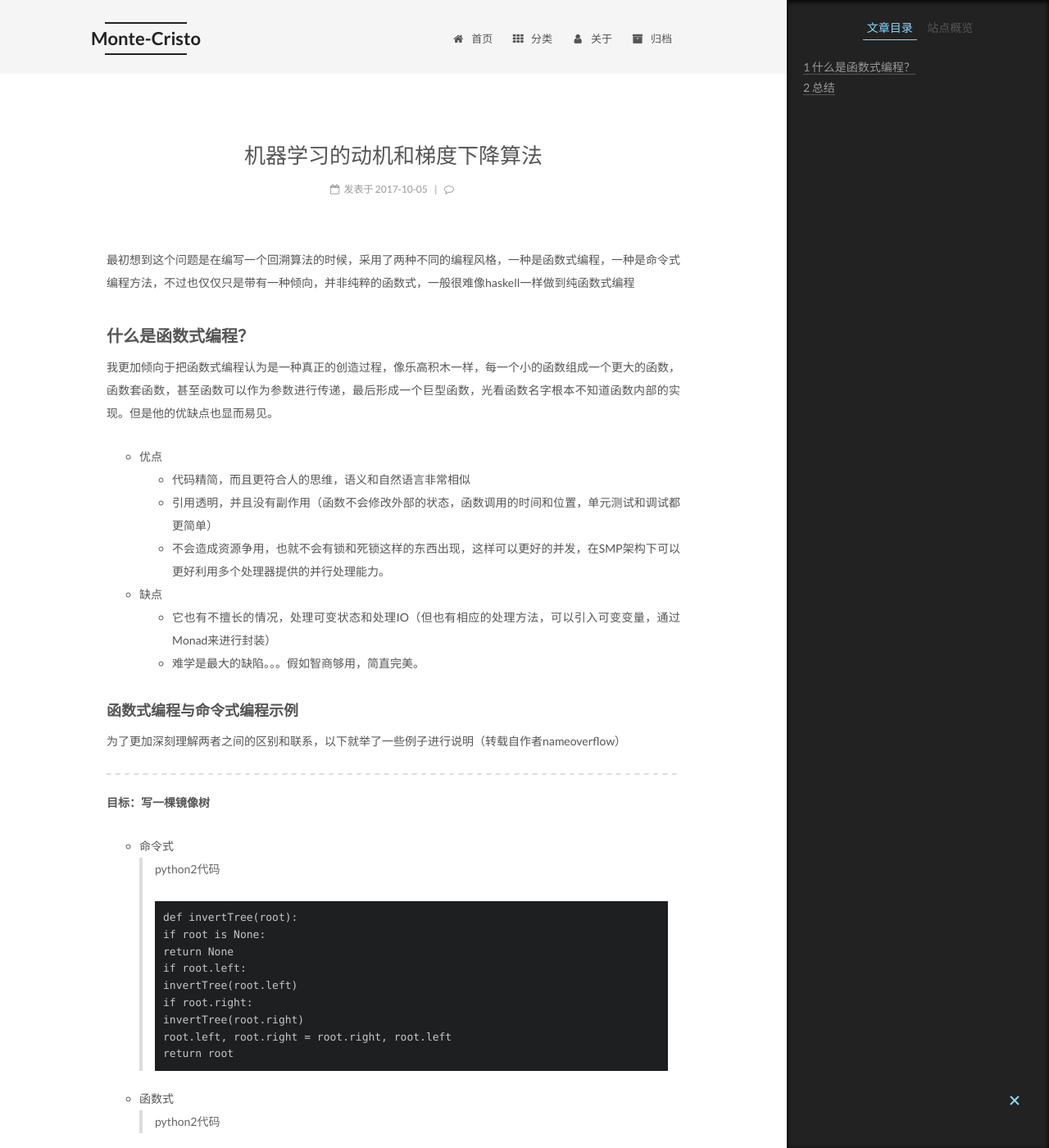
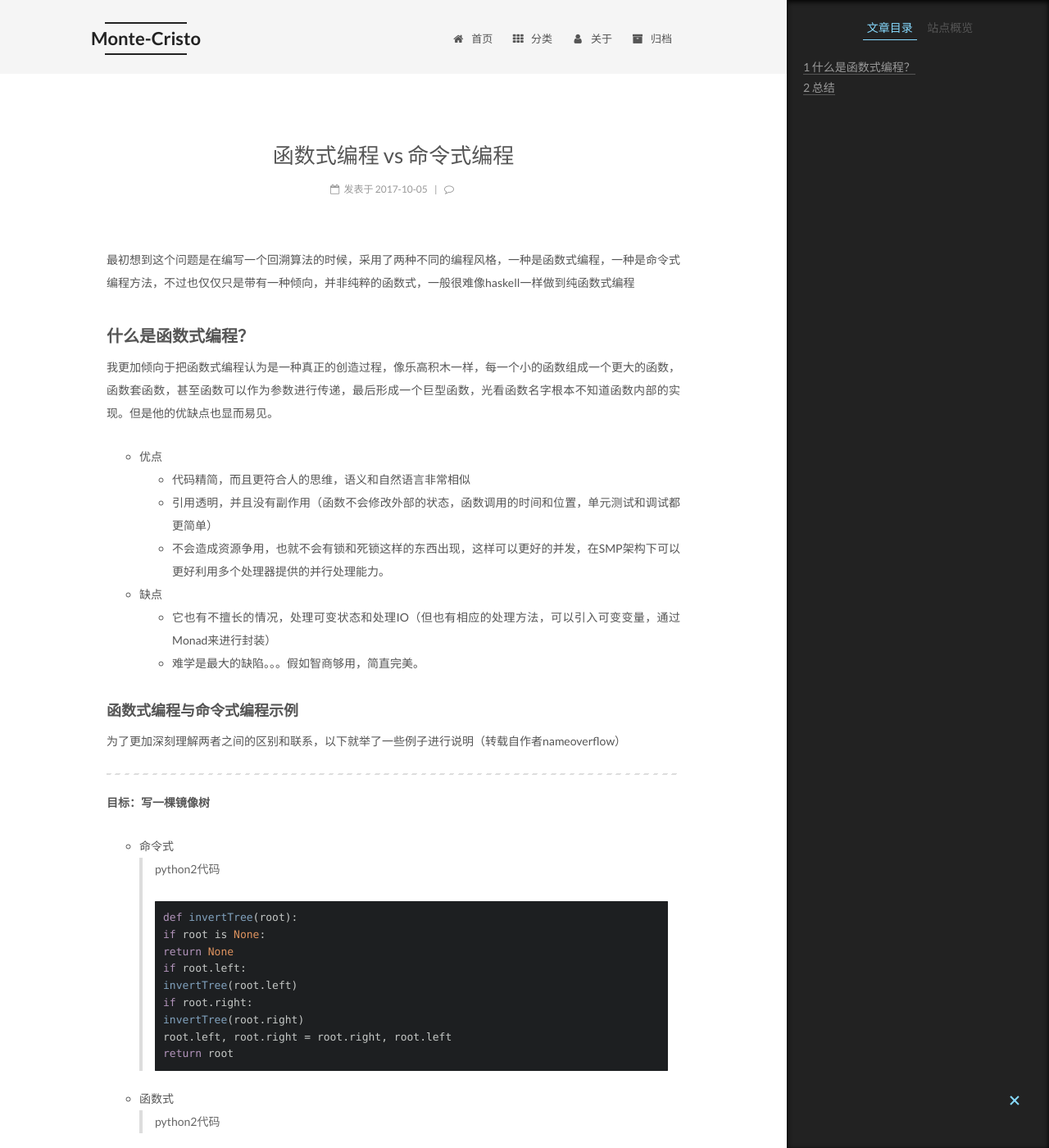
Before and after one commit to MarkKobs/Monte-Cristo, a Jekyll site: the page built from _posts/2017-10-13-函数式编程 vs 命令式编程.md, in a window 1280 px wide and 1400 px high. Shown: the whole window at 82% size. Built offline with Jekyll 4.4.1, drawn with Linux system fonts in a browser that asks for light colours; some web fonts are replaced; comment, search, counter and statistics services are not loaded; some of the changed text lies outside the part shown.

Commit message:
函数式编程vs命令式编程

````diff
--- a/_config.yml
+++ b/_config.yml
@@ -198,7 +198,7 @@ font:
   # Font settings for <code> and code blocks.
   codes:
     external: true
-    family:
+    family: PT Mono
     size:
 
 
--- a/_posts/2017-10-13-函数式编程 vs 命令式编程.md
+++ b/_posts/2017-10-13-函数式编程 vs 命令式编程.md
@@ -1,5 +1,5 @@
 ---
-title: 机器学习的动机和梯度下降算法
+title: 函数式编程 vs 命令式编程
 date: 2017-10-05 11：16：50
 ---
 最初想到这个问题是在编写一个回溯算法的时候，采用了两种不同的编程风格，一种是函数式编程，一种是命令式编程方法，不过也仅仅只是带有一种倾向，并非纯粹的函数式，一般很难像haskell一样做到纯函数式编程
@@ -21,7 +21,7 @@ date: 2017-10-05 11：16：50
 **目标：写一棵镜像树**
 - 命令式
 > python2代码
-```
+```python
 def invertTree(root):
 if root is None:
 return None
@@ -35,7 +35,7 @@ return root
 - 函数式
 > python2代码
 
-```
+```python
 def invert(node):
 if node is None:
 return None
````
